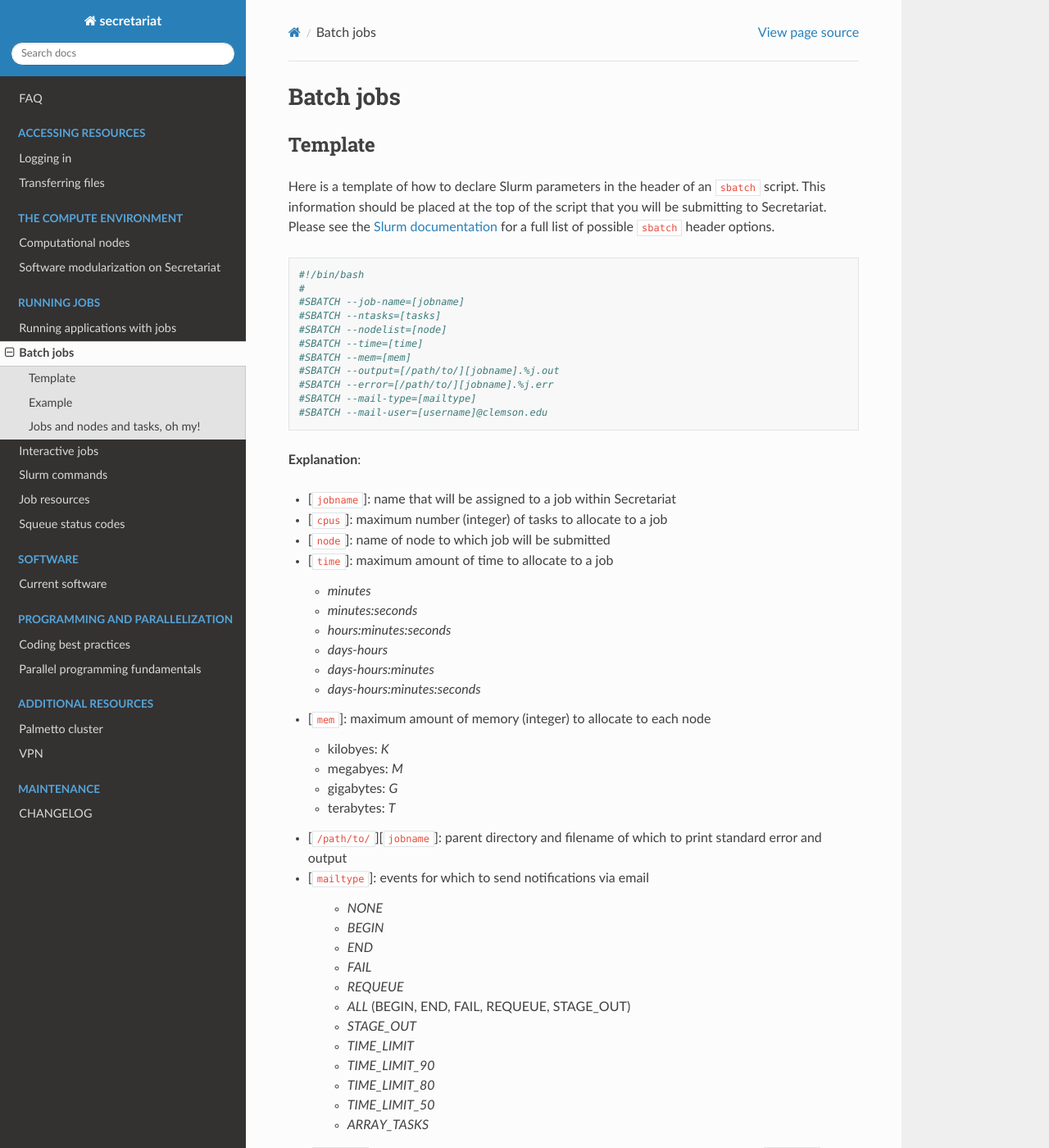
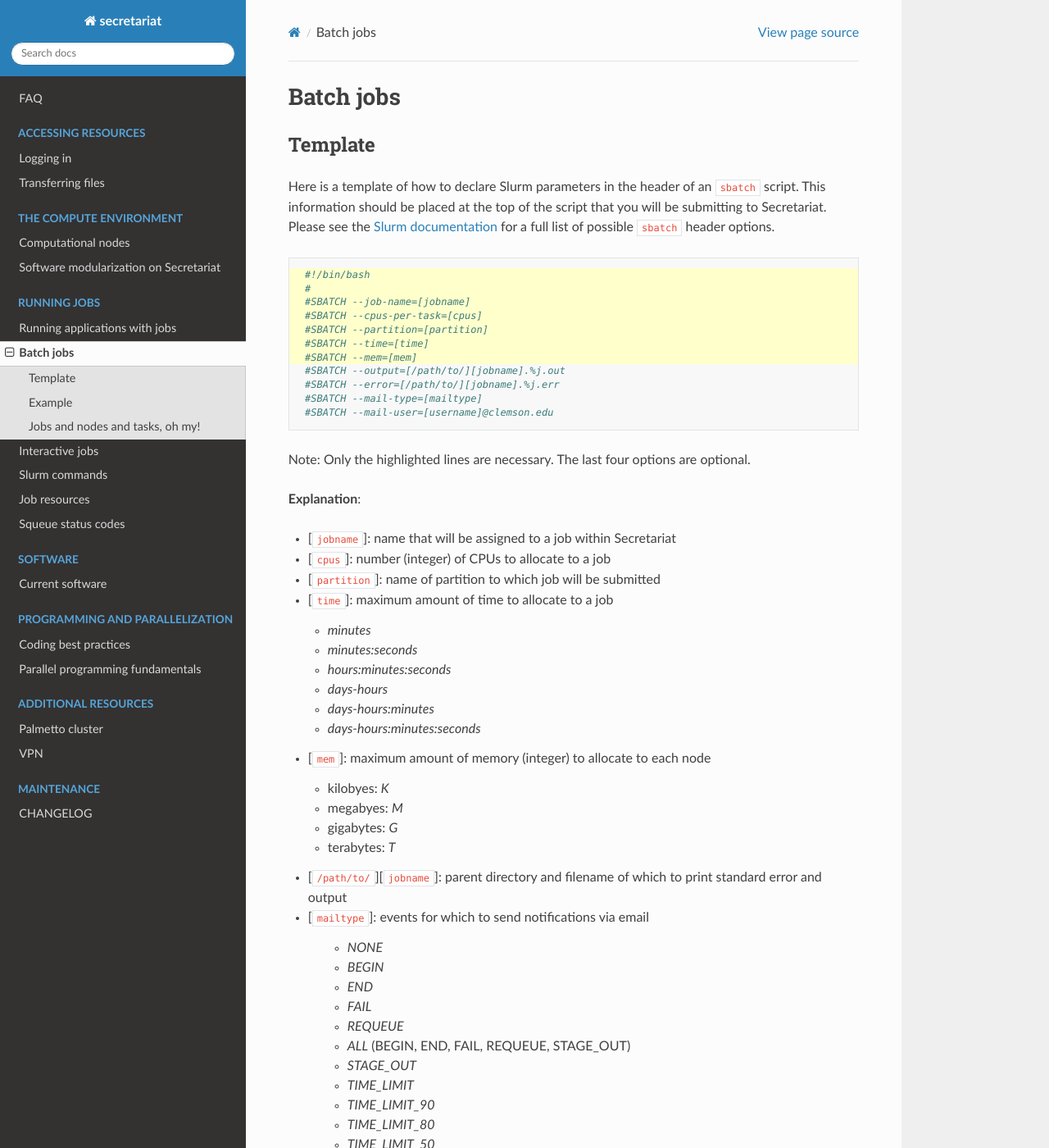
Before and after one commit to amalgamaria/secretariat, a Sphinx documentation site: the page built from docs/running-jobs/batch-jobs.rst, in a window 1280 px wide and 1400 px high. Shown: the whole window at 82% size. Built offline with Sphinx 7.4.7 and the Read the Docs theme 2.0.0, drawn with Linux system fonts in a browser that asks for light colours; some of the changed text lies outside the part shown.

Commit message:
Update content v6

```diff
--- a/docs/running-jobs/batch-jobs.rst
+++ b/docs/running-jobs/batch-jobs.rst
@@ -7,12 +7,13 @@ Template
 Here is a template of how to declare Slurm parameters in the header of an ``sbatch`` script. This information should be placed at the top of the script that you will be submitting to Secretariat. Please see the `Slurm documentation`_ for a full list of possible ``sbatch`` header options.
 
 .. code-block:: bash
+  :emphasize-lines: 1,2,3,4,5,6,7
 
    #!/bin/bash
    #
    #SBATCH --job-name=[jobname]
-   #SBATCH --ntasks=[tasks]
-   #SBATCH --nodelist=[node]
+   #SBATCH --cpus-per-task=[cpus]
+   #SBATCH --partition=[partition]
    #SBATCH --time=[time]
    #SBATCH --mem=[mem]
    #SBATCH --output=[/path/to/][jobname].%j.out
@@ -20,13 +21,15 @@ Here is a template of how to declare Slurm parameters in the header of an ``sbat
    #SBATCH --mail-type=[mailtype]
    #SBATCH --mail-user=[username]@clemson.edu
 
+Note: Only the highlighted lines are necessary. The last four options are optional.
+
 **Explanation**:
 
 - [``jobname``]: name that will be assigned to a job within Secretariat
 
-- [``cpus``]: maximum number (integer) of tasks to allocate to a job
+- [``cpus``]: number (integer) of CPUs to allocate to a job
 
-- [``node``]: name of node to which job will be submitted
+- [``partition``]: name of partition to which job will be submitted
 
 - [``time``]: maximum amount of time to allocate to a job
 
@@ -74,10 +77,10 @@ Here is an example of an `sbatch` header for a script to run `AfterQC`_.
    #!/bin/bash
    #
    #SBATCH --job-name=afterqc_ex
-   #SBATCH --ntasks=40
-   #SBATCH --nodelist=compute001
+   #SBATCH --cpus-per-task=2
+   #SBATCH --partition=compute
    #SBATCH --time=100:00:00
-   #SBATCH --mem=150G
+   #SBATCH --mem=2G
    #SBATCH --output=/opt/ohpc/pub/workshop/tmp/logs/afterqc_ex.%j.out
    #SBATCH --error=/opt/ohpc/pub/workshop/tmp/logs/afterqc_ex.%j.err
    #SBATCH --mail-type=all
@@ -112,23 +115,23 @@ When allocating resources to jobs, particularly with respect to nodes and CPUs,
 
 Amended from the example on the `Slurm FAQ`_ page, suppose you need to allocate 4 CPUs to a particular job. There are a variety of ways to request 4 CPUs, and depending on the job, one method might be preferable. Here are some examples.
 
-+---------------------------------------+-------------------------------------------------------------------------------+
-| Slurm paramater combinations		| Interpretation								|
-+=======================================+===============================================================================+
-| ``--ntasks=4``			| 4 independent processes							|
-+---------------------------------------+-------------------------------------------------------------------------------+
-| ``--ntasks=4 --ntasks-per-node=1``	| 4 processes that use 1 CPU / core each, spread across 4 distinct nodes	|
-| **or**				|										|
-| ``--ntasks=4 --nodes=4``		|										|
-+---------------------------------------+-------------------------------------------------------------------------------+
-| ``--ntasks=4 --ntasks-per-node=2``	| 4 processes spread across 2 nodes						|
-+---------------------------------------+-------------------------------------------------------------------------------+
-| ``--ntasks=4 --ntasks-per-node=4``	| 4 processes on the same node							|
-+---------------------------------------+-------------------------------------------------------------------------------+
-| ``--ntasks=1 --cpus-per-task=4``	| 1 process that can use up to 4 CPUs for multithreading			|
-+---------------------------------------+-------------------------------------------------------------------------------+
-| ``--ntasks=2 --cpus-per-task=2``	| 2 processes that can use up to 2 CPUs for multithreading			|
-+---------------------------------------+-------------------------------------------------------------------------------+
++---------------------------------------+-----------------------------------------------------------------------------------------------+
+| Slurm paramater combinations			| Interpretation									|
++-----------------------------------------------+---------------------------------------------------------------------------------------+
+| ``--ntasks=4``				| 4 independent processes								|
++-----------------------------------------------+---------------------------------------------------------------------------------------+
+| ``--ntasks=4 --ntasks-per-node=1``		| 4 processes that use 1 CPU / core each, spread across 4 distinct nodes		|
+| **or**					|											|
+| ``--ntasks=4 --nodes=4``			|											|
++-----------------------------------------------+---------------------------------------------------------------------------------------+
+| ``--ntasks=4 --ntasks-per-node=2``		| 4 processes spread across 2 nodes							|
++-----------------------------------------------+---------------------------------------------------------------------------------------+
+| ``--ntasks=4 --ntasks-per-node=4``		| 4 processes on the same node								|
++-----------------------------------------------+---------------------------------------------------------------------------------------+
+| ``--ntasks=1 --cpus-per-task=4``		| 1 process that can use up to 4 CPUs for multithreading				|
++-----------------------------------------------+---------------------------------------------------------------------------------------+
+| ``--ntasks=2 --cpus-per-task=2``		| 2 processes that can use up to 2 CPUs for multithreading				|
++-----------------------------------------------+---------------------------------------------------------------------------------------+
 
 .. _Slurm documentation: https://slurm.schedmd.com/sbatch.html
 .. _AfterQC: https://github.com/OpenGene/AfterQC
```
